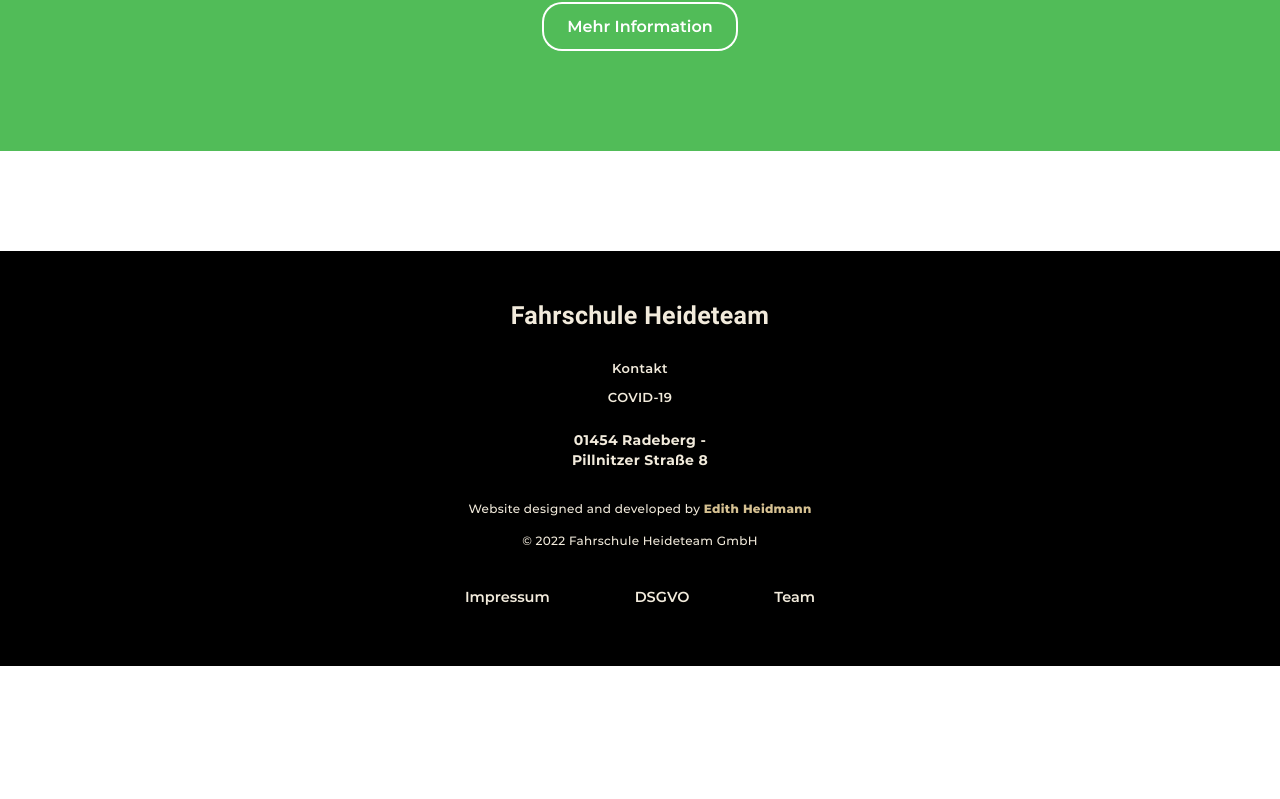
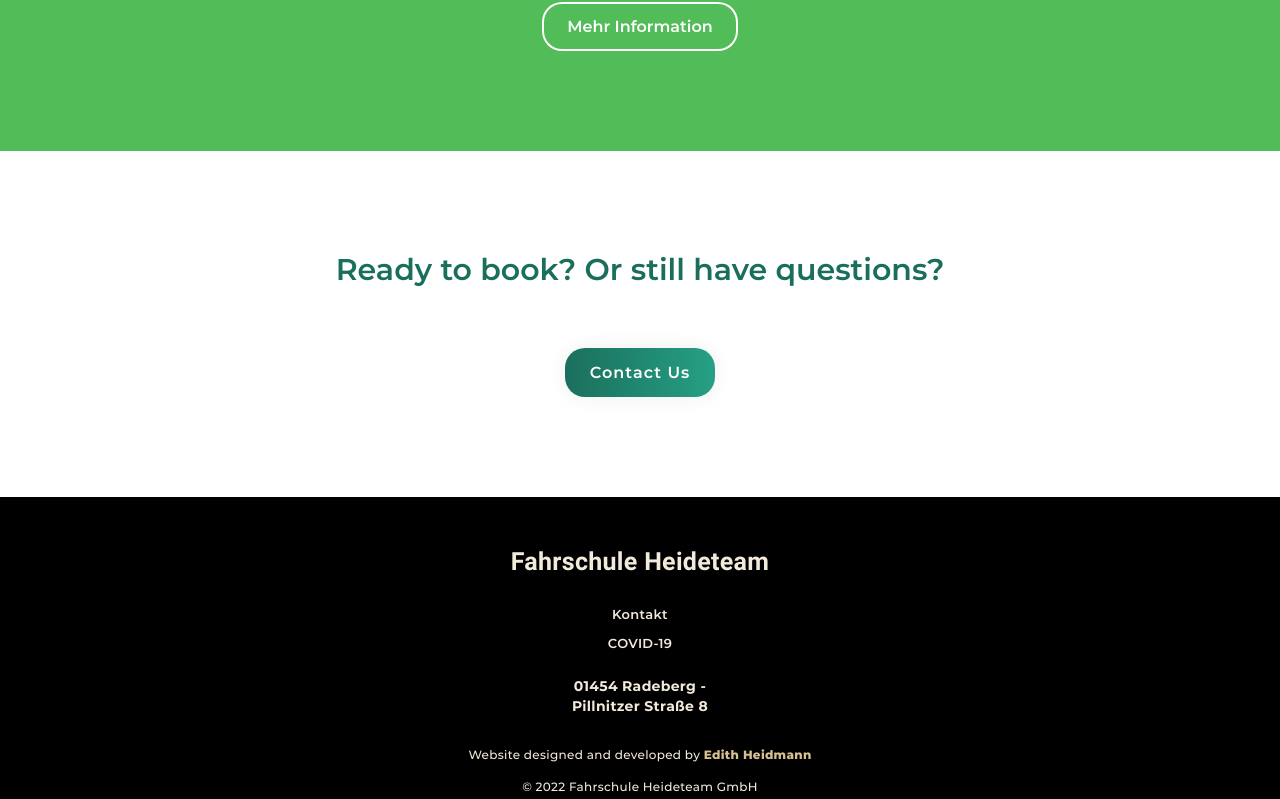
Before and after one commit to ediheid/fahrschule-heideteam, a React (Create React App) app: page / in a window 1280 px wide. Shown: the part 2881-3680 px from the top of the page. Before the commit the page ends 3547 px from the top, so only its background shows below. Built offline with nearby package versions, Linux system fonts and the light colour scheme.

Commit message:
Added Contact section with link to contact page

```diff
--- a/src/Styling/_mixins.module.scss
+++ b/src/Styling/_mixins.module.scss
@@ -163,6 +163,9 @@
 
   font-size: 1.6rem;
 
+  transition: 1s;
+  background-size: 200% auto;
+
   cursor: pointer;
 
   &:hover {
--- /dev/null
+++ b/src/Views/Home/ContactSection.js
@@ -0,0 +1,29 @@
+import React, { useEffect } from "react";
+import { Link } from "react-router-dom";
+
+import styles from "../Home/home.module.scss";
+
+// AOS
+import Aos from "aos";
+import "aos/dist/aos.css";
+
+const ContactSection = () => {
+  // AOS functionality
+  useEffect(() => {
+    Aos.init({ duration: 1000, once: false });
+  }, []);
+
+  return (
+    <section className={styles["contact-section"]}>
+      <h2 data-aos="fade-up" className={styles["headings"]}>
+        Ready to book? Or still have questions?
+      </h2>
+
+      <Link data-aos="fade-up" to="/kontakt" alt="Link to Kontakt page">
+        <button className={styles["contact-button"]}>Contact Us</button>
+      </Link>
+    </section>
+  );
+};
+
+export default ContactSection;
--- a/src/Views/Home/Home.js
+++ b/src/Views/Home/Home.js
@@ -4,6 +4,7 @@ import Slideshow from "../../Components/Slideshow/Slideshow";
 import AboutSection from "./AboutSection";
 import ExtraInfoSection from "./ExtraInfoSection";
 import BerufsSection from "./BerufsSection";
+import ContactSection from "./ContactSection";
 
 import styles from "../Home/home.module.scss";
 
@@ -40,6 +41,10 @@ const Home = () => {
       {/* // ? Berufskraftfahrerqualifikation Section */}
 
       <BerufsSection />
+
+      {/* // ? Contact Section */}
+
+      <ContactSection />
     </div>
   );
 };
--- a/src/Views/Home/home.module.scss
+++ b/src/Views/Home/home.module.scss
@@ -267,6 +267,32 @@
   margin-top: 6rem;
 }
 
+.contact-section {
+  display: flex;
+  flex-direction: column;
+  align-items: center;
+  justify-content: center;
+
+  height: auto;
+  width: 100%;
+
+  margin: 0 0 10rem 0;
+}
+
+.contact-button {
+  @include gradient-button-dark;
+
+  margin-top: 6rem;
+}
+
+.call-button {
+  @include gradient-button-light;
+
+  margin-top: 2rem;
+}
+
+// ? Contact Section
+
 // ? ALL Media queries
 
 @include x-small {
```
